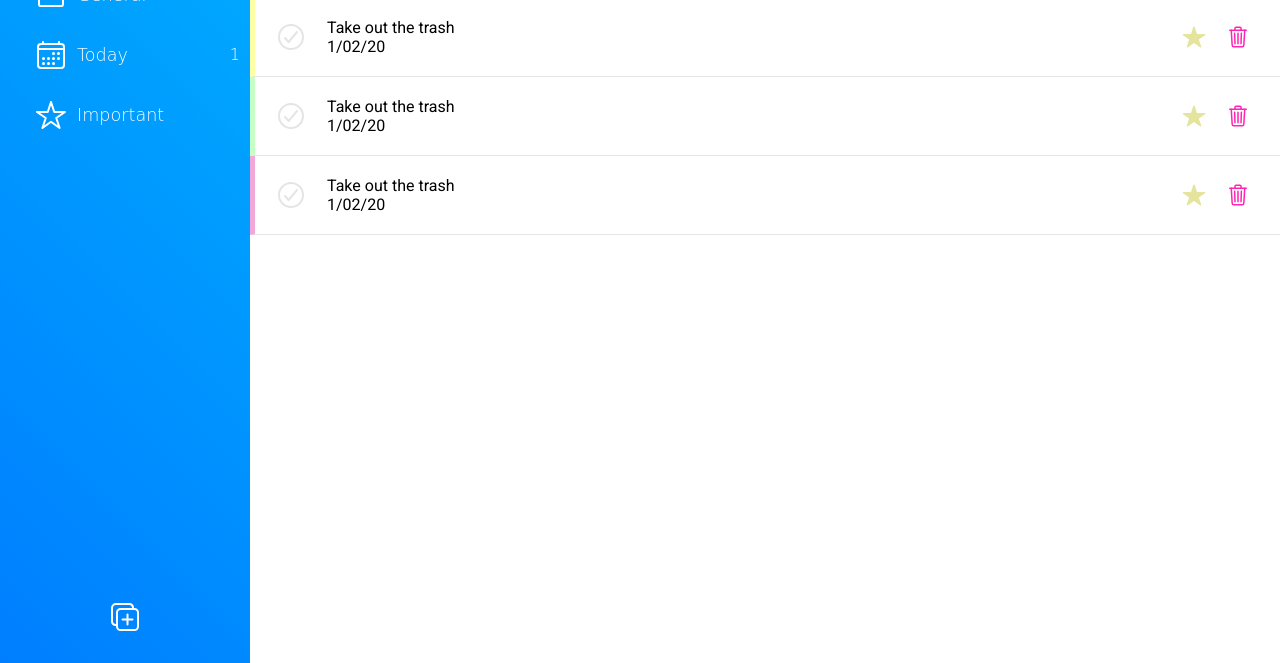
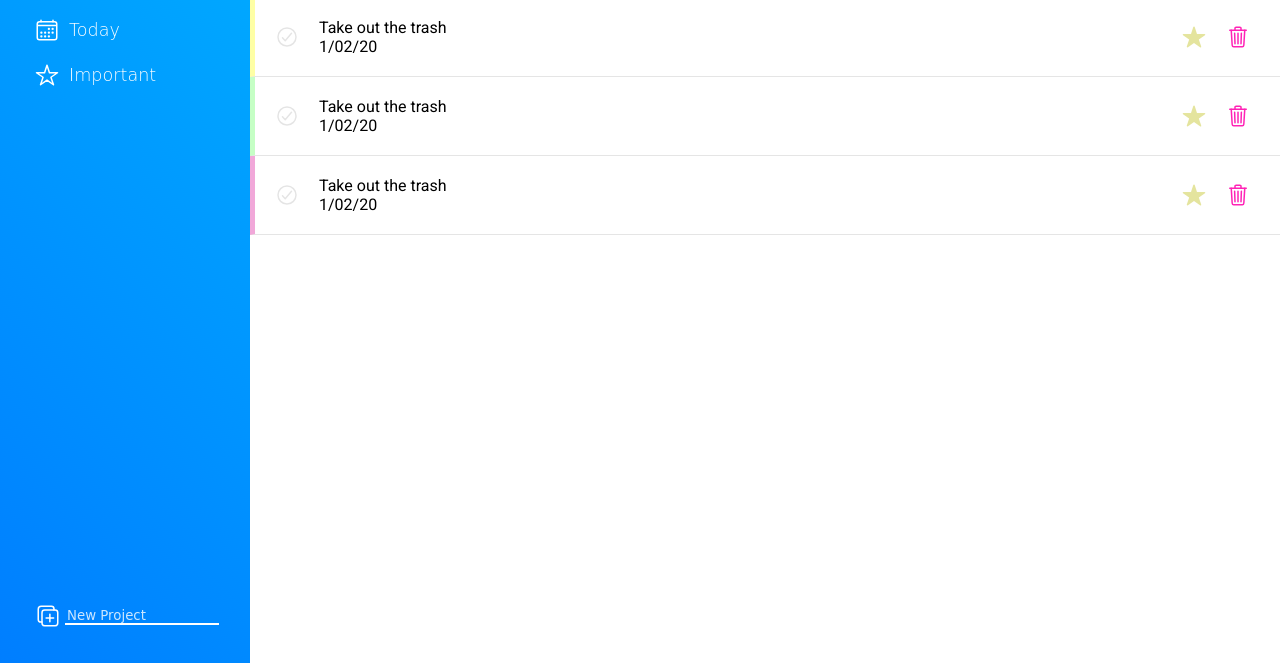
Before and after one commit to xSandoval21x/todo-list, a website built with webpack: page dist/index.html in a window 1280 px wide. Shown: the part 137-800 px from the top of the page. Built offline with nearby package versions, Linux system fonts and the light colour scheme.

Commit message:
add new project functionality and update new project input css

```diff
--- a/src/index.js
+++ b/src/index.js
@@ -0,0 +1,58 @@
+const projectsList = document.querySelector('[data-projects]');
+let projects = [
+    {
+        id: 1,
+        name: "General",
+    },
+    {
+        id: 2,
+        name: "Today",
+    },
+    {
+        id: 3,
+        name: "Important",
+    },
+];
+
+function render() {
+    clearElement(projectsList);
+    projects.forEach(project => {
+        const projectElement = document.createElement('li');
+        const projectIcon = document.createElement('ion-icon');
+        const projectTitle = document.createElement('span');
+        const projectTodoCount = document.createElement('span');
+
+        projectElement.classList.add('nav-item');
+        projectElement.dataset.listId = project.id;
+        projectIcon.classList.add('nav-icon');
+        projectTitle.classList.add('nav-title');
+        projectTitle.innerText = project.name;
+        projectTodoCount.classList.add('nav-count');
+        switch(project.id) {
+            case 1:
+                projectIcon.name = 'albums-outline';
+                break;
+            case 2:
+                projectIcon.name = 'calendar-outline';
+                break;
+            case 3:
+                projectIcon.name = 'star-outline';
+                break;
+            default:
+                projectIcon.name = 'clipboard-outline';
+        };
+
+        projectElement.appendChild(projectIcon);
+        projectElement.appendChild(projectTitle);
+        projectElement.appendChild(projectTodoCount);
+        projectsList.appendChild(projectElement);
+    });
+}
+
+function clearElement(element) {
+    while(element.firstChild) {
+        element.removeChild(element.firstChild);
+    }
+}
+
+render();
```
Also changed, not shown: dist/index.html, dist/main.js, dist/style.css.
